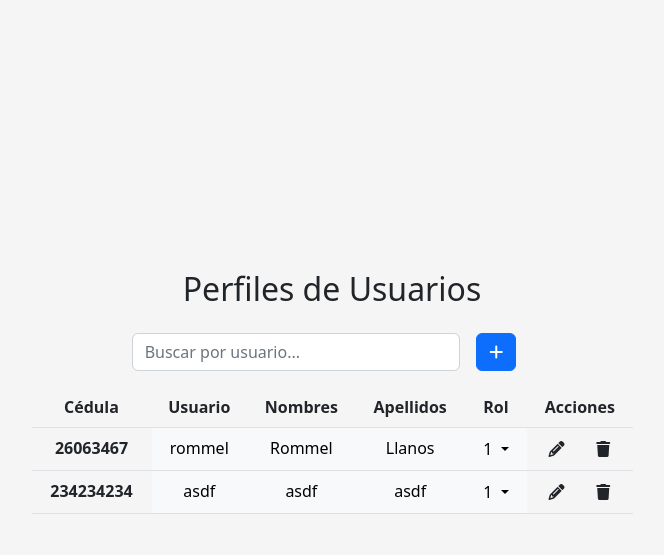
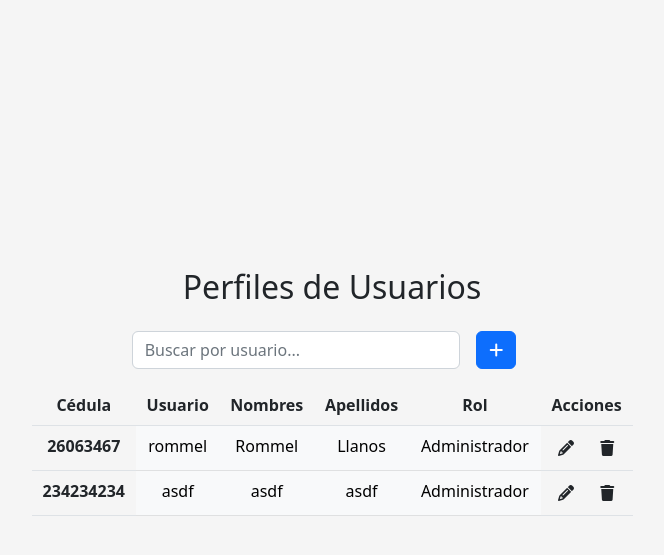
Before and after one commit to rcgamboan/flask-login, a Flask app: page /admin in a window 1280 px wide. Shown: the top 555 px of the page, without its empty margins (308-972 px from the left). Run offline with Flask 2, Linux system fonts and the light colour scheme; some libraries are stand-ins or nearby versions.

Commit message:
Agrega funcionalidad boton editar y se arreglan los roles

```diff
--- a/src/app.py
+++ b/src/app.py
@@ -21,6 +21,7 @@ def agregarUsuario(id,username,password,nombres,apellidos,telefonoCelular,telefo
         db1.session.commit()
     else:
         flash("El usuario ya se encuentra registrado")
+
 
 def eliminarUsuario(ID):
     db1.query.filter_by(id=ID).delete()
@@ -79,7 +80,15 @@ def home():
 def update():
     #obtener tipo y con eso crear funciones para eliminar o editar segun corresponda
     #print(request.form['tipo'])
-    actualizarRol(request.form['ID'], request.form['role'])
+    editarUsuario(int(request.form['editcedula']),
+                    request.form['editusername'],
+                    request.form['editpassword'],
+                    request.form['editnombre'],
+                    request.form['editapellido'],
+                    request.form['edittelefonoC'],
+                    request.form['edittelefonoL'],
+                    request.form['editdireccion'],
+                    request.form['editrol'])
     return redirect(url_for('admin'))
 
 @app.route('/admin/delete',methods=['POST'])
--- a/src/static/css/login.css
+++ b/src/static/css/login.css
@@ -68,6 +68,15 @@ form.edit{
   border-radius: 40rem !important;
 }
 
+button.edit{
+  display: flex !important;
+  flex: 0 0 auto !important;
+  width: 40% !important;
+  justify-content: center !important;
+  padding: 6px 7px !important;
+  border-radius: 40rem !important;
+}
+
 .trash{
   margin-left: 3.5px !important;
 
--- a/src/templates/admin.html
+++ b/src/templates/admin.html
@@ -8,18 +8,21 @@
 
 {% block body %}
 <script>
-
-  function handleRole(nuevo_rol){
+  function mapRoles(){
     var table = document.getElementById('users');
     var tbody = table.getElementsByTagName('tbody')[0];
     var rows = tbody.getElementsByTagName('tr');
     for (i = 0; i < rows.length; i++){
-      rows[i].onclick = function() {
-        var id = this.cells[0].innerHTML
-        document.querySelector('input[name="ID"]').value = id;
-        document.querySelector('input[name="role"]').value = nuevo_rol;
-        document.getElementsByTagName('form')[1].submit();
-      }
+        console.log(rows[i])
+        console.log(rows[i].cells[4].getAttribute('value'))
+        if(rows[i].cells[4].getAttribute('value') == 0){
+          console.log("skere")
+          rows[i].cells[4].innerHTML = "Usuario Normal"
+        } else if (rows[i].cells[4].getAttribute('value') == 1) {
+          rows[i].cells[4].innerHTML = "Administrador"
+        } else {
+          rows[i].cells[4].innerHTML = "Productor"
+        }
     }
   }
 
@@ -29,9 +32,34 @@
     var rows = tbody.getElementsByTagName('tr');
     for (i = 0; i < rows.length; i++){
       rows[i].onclick = function() {
-        var id = this.cells[0].innerHTML
+        id = this.cells[0].innerHTML
         document.querySelector('input[name="id"]').value = id;
         document.querySelector('form[name="ID"]').submit();
+      }
+    }
+  }
+
+  function handleEdit(){
+    var table = document.getElementById('users');
+    var tbody = table.getElementsByTagName('tbody')[0];
+    var rows = tbody.getElementsByTagName('tr');
+    var id
+    for (i = 0; i < rows.length; i++){
+      rows[i].onclick = async function() {
+        id = this.cells[0].innerHTML
+        "{% for user in users %}"
+          if(id === '{{user.id}}'){
+            console.log(id)
+            document.querySelector('input[name="editusername"]').value = '{{user.username}}';
+            document.querySelector('input[name="editnombre"]').value = '{{user.nombres}}';
+            document.querySelector('input[name="editapellido"]').value = '{{user.apellidos}}';
+            document.querySelector('input[name="editcedula"]').value = '{{user.id}}';
+            document.querySelector('input[name="edittelefonoL"]').value = '{{user.telefonoLocal}}';
+            document.querySelector('input[name="edittelefonoC"]').value = '{{user.telefonoCelular}}';
+            document.querySelector('input[name="editdireccion"]').value = '{{user.direccion}}';
+            document.querySelector('select[name="editrol"]').value = '{{user.rol}}';
+          }
+        "{% endfor %}"
       }
     }
   }
@@ -57,6 +85,8 @@
     }
   }
 }
+
+window.onload = mapRoles;
 </script>
 
 <h2 class="mb-3">Perfiles de Usuarios</h2>
@@ -145,6 +175,66 @@
   </div>
 </div>
 
+<!--Modal Editar usuario-->
+{%for user in users%}
+<div class="modal fade" id="EditarUsuario" tabindex="-1" role="dialog" aria-labelledby="Editar usuario" aria-hidden="true" data-bs-backdrop="static" data-bs-keyboard="false">
+  <div class="modal-dialog modal-dialog-centered" role="document">
+    <div class="modal-content">
+      <div class="modal-header">
+        <h5 class="modal-title" id="exampleModalLabel">Editar usuario</h5>
+        <button type="button" class="btn-close" data-bs-dismiss="modal" aria-label="Close"></button>
+      </div>
+      <form class="form-signin modal-body" action="/admin/update" method="POST">
+        <div class="form-floating">
+            <input type="username" class="form-control top" id="username" name="editusername" placeholder="usuario" required="required" pattern="[A-Za-z0-9]{1,20}" value="{{user.username}}">
+            <label for="floatingInput">Username</label>
+        </div>
+        <div class="form-floating">
+            <input type="password" class="form-control bottom" id="password" name="editpassword" placeholder="*******" required="required">
+            <label for="floatingPassword">Password</label>
+        </div>
+        <div class="form-floating">
+          <input class="form-control top" id="nombre" name="editnombre" placeholder="Juan Carlos" required="required" pattern="[A-Za-z ]{1,20}">
+          <label for="floatingInput">Nombres</label>
+        </div>
+        <div class="form-floating">
+          <input  class="form-control  middle" id="apellido" name="editapellido" placeholder="Perez Guzman" required="required" pattern="[A-Za-z ]{1,20}">
+          <label for="floatingInput">Apellidos</label>
+        </div>
+        <div class="form-floating">
+          <input   class="form-control  middle" id="cedula" name="editcedula" placeholder="1234567" required="required">
+          <label for="floatingInput">Cedula</label>
+      </div>
+        <div class="form-floating">
+          <input  class="form-control  middle" id="telefonoL" name="edittelefonoL" placeholder="02121234567" required="required" pattern="[0-9]{11}">
+          <label for="floatingInput">Telefono Local</label>
+        </div>
+        <div class="form-floating">
+          <input   class="form-control middle" id="telefonoC" name="edittelefonoC" placeholder="04161234567" required="required" pattern="[0-9]{11}">
+          <label for="floatingInput">Telefono Celular</label>
+        </div>
+        <div class="form-floating">
+          <input class="form-control middle" id="direccion" name="editdireccion" placeholder="Av. Libertador, Edificio A, Piso 4" required="required" pattern="[A-Za-z0-9 ]{1,40}">
+          <label for="floatingInput">Direccion</label>
+        </div>
+        <div class="form-floating mb-3">
+          <select id="rol" class="form-control bottom" name="editrol">
+            <option value="0">Usuario Normal</option>
+            <option value="1">Administrador</option>
+            <option value="2">Productor</option>
+          </select>
+          <label for="floatingInput">Rol</label>
+        </div>
+      <div class="modal-footer">
+        <button type="button" class="btn btn-secondary" data-bs-dismiss="modal">Close</button>
+        <button type="submit" class="btn btn-primary">Editar usuario</button>
+      </div>
+    </form>
+    </div>
+  </div>
+</div>
+{%endfor%}
+
 {%if users%}
     <div class="row justify-content-md-center">
       <div class="col-12 col-md-6 table-responsive">
@@ -160,37 +250,20 @@
           <tbody>
             {%for user in users%}
             <tr class=" deleteOut tdEdit">
-              <form action="/admin/update" method="POST"  >
                 <th scope="row" id="{{user.id}}">{{user.id}}</th>
                 <td class="table-light tdEdit" type="username" id="username">{{user.username}}</td>
                 <td class="table-light tdEdit" type="username" id="nombre">{{user.nombres}}</td>
                 <td class="table-light tdEdit" type="username" id="apellidos">{{user.apellidos}}</td>
-                <input type="hidden" name="ID">
-                <input type="hidden" name="role">
-                <td class="table-light drop tdEdit">
-                  <div class="dropdown">
-                    <button class="btn btn-light dropdown-toggle drop-btn" type="button" data-bs-toggle="dropdown" aria-expanded="false">
-                      {{user.rol}}
-                    </button>
-                    <ul class="dropdown-menu" aria-labelledby="dropdownMenuButton1">
-                      <li type="submit" onclick="handleRole(0);">
-                        <a class="dropdown-item">0</a>
-                      </li>
-                      <li type="submit" onclick="handleRole(1);">
-                        <a class="dropdown-item">1</a>
-                      </li>
-                    </ul>
-                  </div>
-                </td>
-              </form>
+                <td class="table-light tdEdit" type="username" name="Roles" value="{{user.rol}}">sdasd</td>
                 <td>
                   <div class="cont">
-                    <form action="/admin/delete" method="POST" class="edit pencil" role="button" onclick="handleDelete();">
+                    <button id="editbtn" method="POST" class="edit pencil btn" role="button"
+                      data-bs-toggle="modal" data-bs-target="#EditarUsuario" onclick="handleEdit()">
                       <div>
                         <i class="fa-solid fa-pencil"></i>
                       </div>
-                    </form>
-                    <form name="ID" action="/admin/delete" method="POST" class="edit trash" role="button" onclick="handleDelete();">
+                    </button>
+                    <form name="ID" action="/admin/delete" method="POST" class="edit trash btn" role="button" onclick="handleDelete();">
                       <input type="hidden" name="id" value="">
                       <div >
                         <i class="fa-solid fa-trash"></i>
```
